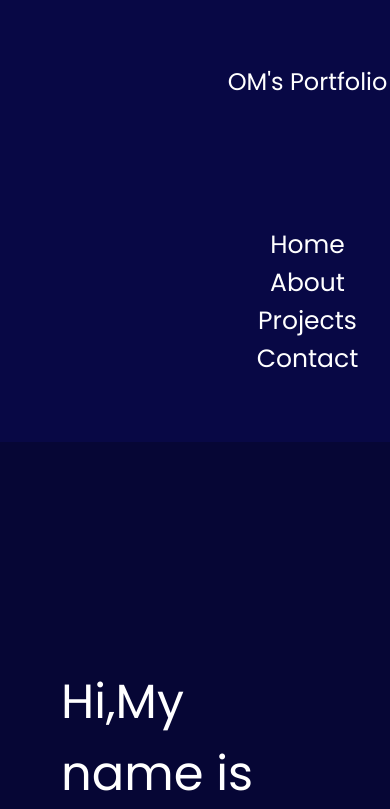
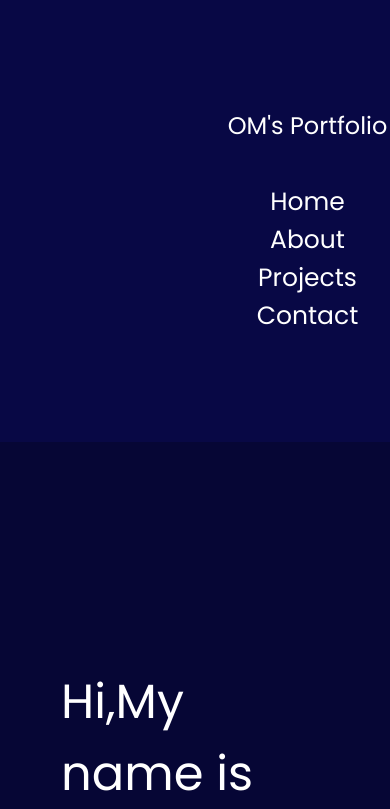
Before and after one commit to OmSinha07/My_portfolio, a plain HTML site: page index.html in a window 390 px wide. Shown: the top 809 px of the page. Drawn offline with Linux system fonts and the light colour scheme.

Commit message:
new changes

```diff
--- a/style.css
+++ b/style.css
@@ -3,8 +3,10 @@ body
     background-color: rgb(6, 6, 53);
     color:white;
     font-family: 'Poppins',sans-serif;
+    overflow-x: hidden;
+}
 
-}
+
 *
 {
     margin:0;
@@ -132,8 +134,12 @@ width: 100%;
 
 nav
 {
-display: flex;
-flex-direction: column;
+    display: flex;
+    justify-content: center;
+    align-items: center;
+    height: 43vh;
+   flex-direction: column;
+    background-color: rgb(8, 8, 69);
 }
 nav ul
 {
```
